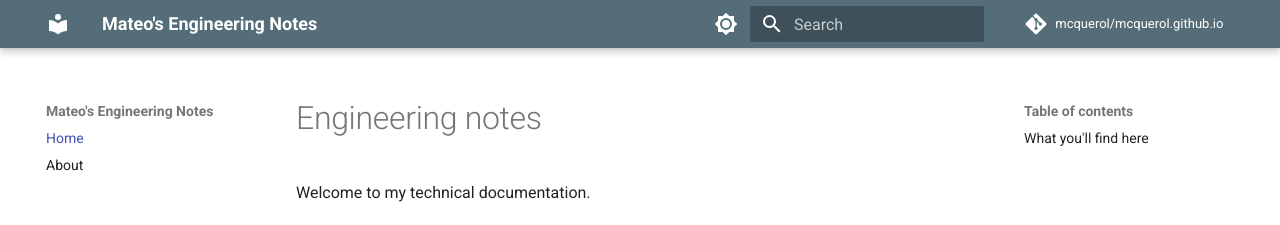
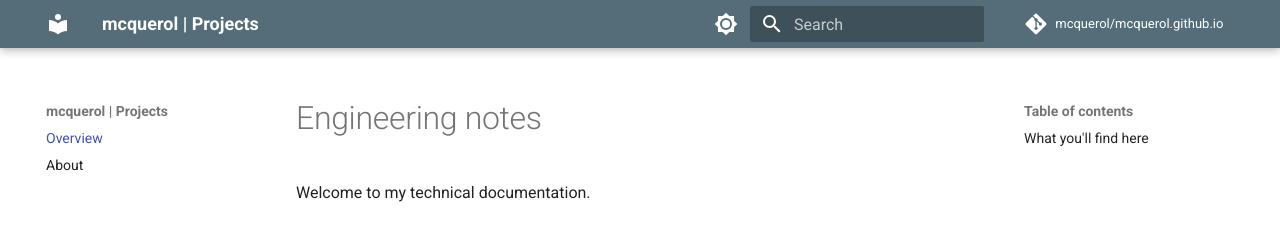
Before and after one commit to mcquerol/mcquerol.github.io, an MkDocs documentation site: the page built from docs-source/index.md, in a window 1280 px wide. Shown: the top 225 px of the page. Built offline with MkDocs 1.6.1 and Material for MkDocs 9.7.7, drawn with Linux system fonts in a browser that asks for light colours; comment, search, counter and statistics services are not loaded.

Commit message:
Rename documentation site and Home tab

```diff
--- a/mkdocs.yml
+++ b/mkdocs.yml
@@ -1,5 +1,5 @@
-site_name: Mateo's Engineering Notes
-site_description: Technical notes and project documentation by Mateo Ceballos Querol
+site_name: mcquerol | Projects
+site_description: Repository documentation and project READMEs by Mateo Ceballos Querol
 site_url: https://mcquerol.github.io/docs/
 repo_url: https://github.com/mcquerol/mcquerol.github.io
 repo_name: mcquerol/mcquerol.github.io
@@ -35,7 +35,7 @@ theme:
     - content.code.copy
 
 nav:
-  - Home: index.md
+  - Overview: index.md
   - About: about.md
 
 plugins:
```
